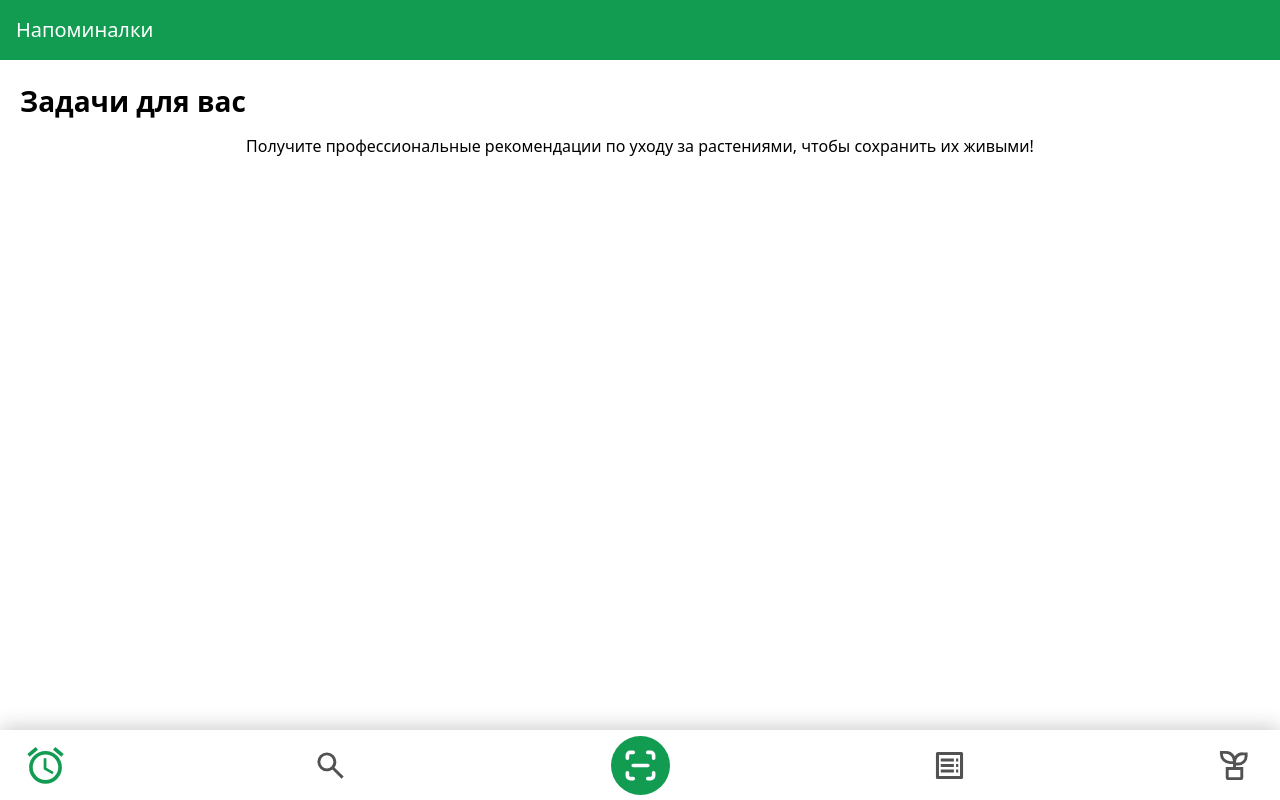
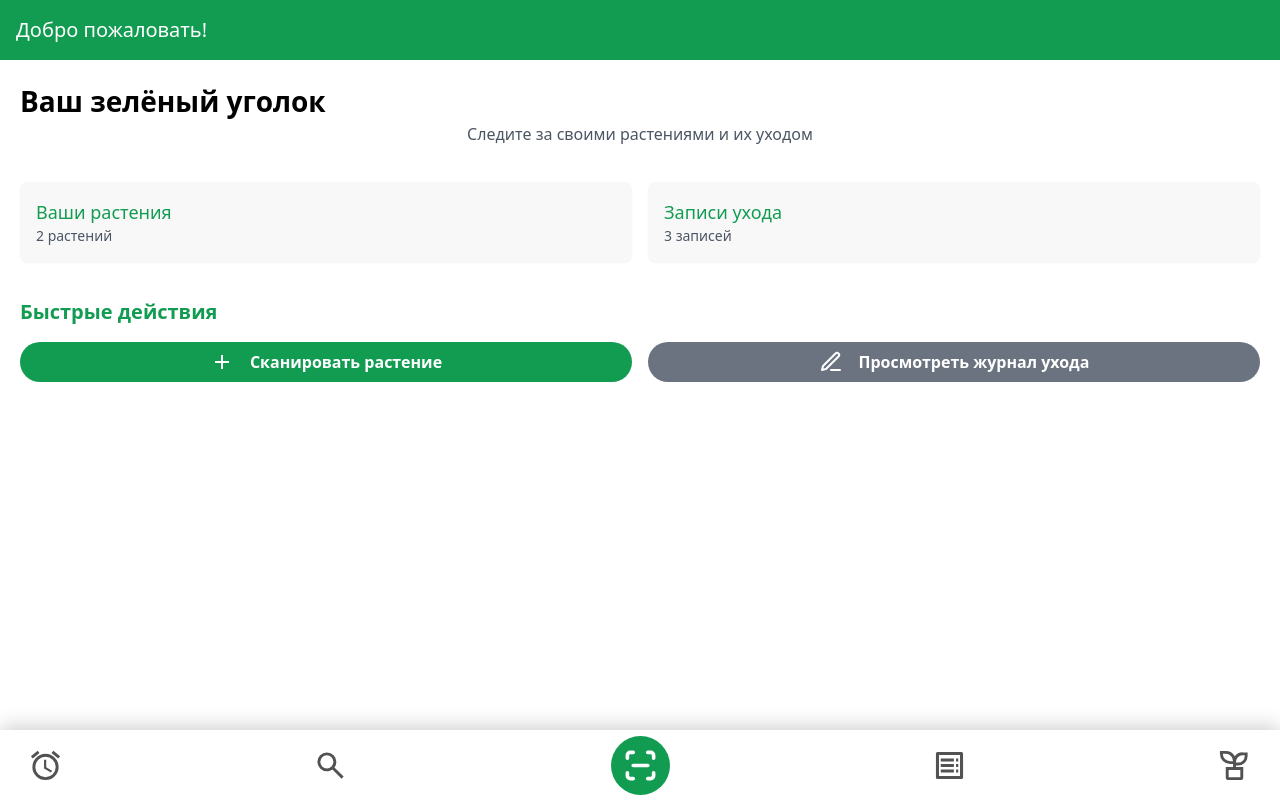
Before and after one commit to Placebek/kazplant_vue, a Vue app: page /home in a window 1280 px wide. Built offline with nearby package versions, Linux system fonts and the light colour scheme.

Commit message:
Рефакторинг нескольких страниц: улучшение макета и анимаций для повышения удобства использования

```diff
--- a/src/App.vue
+++ b/src/App.vue
@@ -13,7 +13,7 @@ import { RouterView } from 'vue-router';
 
 <style scoped>
 /* Slide-and-scale transition for page navigation */
-.slide-scale-enter-active,
+/* .slide-scale-enter-active,
 .slide-scale-leave-active {
   transition: all 0.4s ease;
 }
@@ -36,5 +36,5 @@ import { RouterView } from 'vue-router';
 .slide-scale-leave-to {
   opacity: 0;
   transform: translateX(-50px) scale(0.95);
-}
+} */
 </style>
--- a/src/pages/HomePage.vue
+++ b/src/pages/HomePage.vue
@@ -1,17 +1,27 @@
 <template>
-	<div class="min-w-[100vw] bg-[#129C52] p-4 text-xl text-white">
-		Напоминалки
+  <div class=" bg-white">
+    <!-- Header -->
+    <Transition name="fade-slide" appear>
+      <div class="min-w-[100vw] bg-[#129C52] p-4 text-xl text-white" style="--transition-index: 1">
+        Добро пожаловать!
       </div>
+    </Transition>
+
+    <!-- Main Content -->
     <div class="p-5">
+      <!-- Анимация для блока без растений и с контентом -->
+      <Transition name="fade" mode="out-in">
         <div
-			v-if="countPlant === 0"
+          v-if="userPlants.length === 0"
+          key="empty"
           class="flex justify-center items-center min-h-full flex-col gap-3"
         >
-			<img src="../assets/img/home/plant.png" alt="" class="w-[60vw]" />
+          <Transition name="fade-slide" appear>
+            <div style="--transition-index: 2">
+              <img src="../assets/img/home/plant.png" alt="Plant" class="w-[60vw] max-w-[300px]" />
               <p class="text-[3.5vh] text-center font-semibold">Давайте начнем</p>
-			<p class="text-center">
-				Получите профессиональные рекомендации по уходу за растениями, чтобы
-				сохранить их живыми!
+              <p class="text-center text-gray-600">
+                Добавьте своё первое растение, чтобы начать ухаживать за ним!
               </p>
               <router-link to="/scan">
                 <button
@@ -25,31 +35,162 @@
                   >
                     <path fill="#fff" d="M19 13h-6v6h-2v-6H5v-2h6V5h2v6h6z" />
                   </svg>
-					Добавить растение
+                  Сканировать растение
                 </button>
               </router-link>
             </div>
-		<div>
-			<div
-				v-if="countPlant > 0"
-				class="flex min-h-full flex-col gap-3"
-			>
-				<p class="text-[3.5vh] font-semibold">
-					Задачи для вас
-				</p>
-				<p class="text-center">
-					Получите профессиональные рекомендации по уходу за растениями, чтобы
-					сохранить их живыми!
+          </Transition>
+        </div>
+
+        <!-- Анимация для блока с контентом -->
+        <div v-else key="withPlants" class="flex min-h-full flex-col gap-3">
+          <Transition name="fade-slide" appear>
+            <div style="--transition-index: 2">
+              <p class="text-[3.5vh] font-semibold">Ваш зелёный уголок</p>
+              <p class="text-center text-gray-600">
+                Следите за своими растениями и их уходом
               </p>
             </div>
+          </Transition>
+
+          <!-- Статистика -->
+          <Transition name="fade-slide" appear>
+            <div class="mt-6 grid grid-cols-1 sm:grid-cols-2 gap-4" style="--transition-index: 3">
+              <div class="bg-[#F8F8F8] p-4 rounded-lg shadow-sm">
+                <h4 class="text-lg font-medium text-[#129C52]">Ваши растения</h4>
+                <p class="text-gray-600 text-sm">{{ userPlants.length }} растений</p>
+              </div>
+              <div class="bg-[#F8F8F8] p-4 rounded-lg shadow-sm">
+                <h4 class="text-lg font-medium text-[#129C52]">Записи ухода</h4>
+                <p class="text-gray-600 text-sm">{{ totalCareLogs }} записей</p>
               </div>
             </div>
-	<MenuBar :active="1" />
+          </Transition>
+
+          <!-- Быстрые действия -->
+          <Transition name="fade-slide" appear>
+            <div class="mt-6" style="--transition-index: 4">
+              <h3 class="text-xl font-semibold text-[#129C52] mb-4">Быстрые действия</h3>
+              <div class="grid grid-cols-1 sm:grid-cols-2 gap-4">
+                <router-link to="/scan">
+                  <button
+                    class="bg-[#129C52] text-white font-bold py-2 w-full rounded-full flex flex-row gap-4 justify-center items-center"
+                  >
+                    <svg
+                      xmlns="http://www.w3.org/2000/svg"
+                      width="24"
+                      height="24"
+                      viewBox="0 0 24 24"
+                    >
+                      <path fill="#fff" d="M19 13h-6v6h-2v-6H5v-2h6V5h2v6h6z" />
+                    </svg>
+                    Сканировать растение
+                  </button>
+                </router-link>
+                <router-link to="/care-log">
+                  <button
+                    class="bg-gray-500 text-white font-bold py-2 w-full rounded-full flex flex-row gap-4 justify-center items-center"
+                  >
+                    <svg
+                      xmlns="http://www.w3.org/2000/svg"
+                      width="24"
+                      height="24"
+                      viewBox="0 0 24 24"
+                      fill="none"
+                      stroke="currentColor"
+                      stroke-width="2"
+                      stroke-linecap="round"
+                      stroke-linejoin="round"
+                    >
+                      <path d="M12 20h9" />
+                      <path d="M16.5 3.5a2.12 2.12 0 0 1 3 3L7 19l-4 1 1-4L16.5 3.5z" />
+                    </svg>
+                    Просмотреть журнал ухода
+                  </button>
+                </router-link>
+              </div>
+            </div>
+          </Transition>
+        </div>
+      </Transition>
+    </div>
+
+    <!-- Menu Bar -->
+    <Transition name="fade-slide" appear>
+      <MenuBar :active="0" style="--transition-index: 5" />
+    </Transition>
+  </div>
 </template>
 
 <script setup>
-import MenuBar from '@/components/menu/MenuBar.vue'
-import { ref } from 'vue'
+import MenuBar from '@/components/menu/MenuBar.vue';
+import { ref, computed } from 'vue';
 
-const countPlant = ref(1)
+// Статические данные о растениях
+const userPlants = ref([
+  {
+    id: 1,
+    name: 'Монстера',
+    careLogs: [
+      { id: 1, action: 'Полив', notes: '1 литр воды', date: '2025-04-20' },
+      { id: 2, action: 'Удобрение', notes: 'Жидкое удобрение', date: '2025-04-25' },
+    ],
+  },
+  {
+    id: 2,
+    name: 'Фикус',
+    careLogs: [{ id: 3, action: 'Полив', notes: '0.5 литра воды', date: '2025-04-22' }],
+  },
+]);
+
+// Вычисляем общее количество записей ухода
+const totalCareLogs = computed(() => {
+  return userPlants.value.reduce((total, plant) => total + (plant.careLogs?.length || 0), 0);
+});
 </script>
+
+<style scoped>
+/* Fade-slide transition для элементов */
+.fade-slide-enter-active {
+  transition: all 0.5s ease;
+  transition-delay: calc(0.1s * var(--transition-index));
+}
+
+.fade-slide-enter-from {
+  opacity: 0;
+  transform: translateY(20px);
+}
+
+.fade-slide-enter-to {
+  opacity: 1;
+  transform: translateY(0);
+}
+
+/* Fade transition для переключения состояний */
+.fade-enter-active,
+.fade-leave-active {
+  transition: opacity 0.3s ease;
+}
+
+.fade-enter-from,
+.fade-leave-to {
+  opacity: 0;
+}
+
+.fade-enter-to,
+.fade-leave-from {
+  opacity: 1;
+}
+
+/* Responsive grid */
+.grid {
+  display: grid;
+  gap: 1rem;
+}
+
+@media (min-width: 640px) {
+  .grid {
+    grid-template-columns: repeat(2, 1fr);
+  }
+}
+</style>
--- a/src/pages/MyPlantsPage.vue
+++ b/src/pages/MyPlantsPage.vue
@@ -115,7 +115,7 @@
         v-if="plantsStore.error"
         class="fixed inset-0 bg-black bg-opacity-50 flex items-center justify-center z-50"
       >
-        <div class="bg-white p-6 rounded-lg max-w-md w-full text-center">
+        <div class="bg-white p-6 rounded-lg max-w-md w-[80vw] text-center">
           <p class="text-red-500">{{ plantsStore.error }}</p>
           <button
             @click="plantsStore.error = null"
```
Also changed, not shown: src/pages/ListPage.vue (+64 -11 lines), src/pages/SearchPage.vue (+58 -14 lines). Lines whose indentation alone changed are shown as unchanged.
